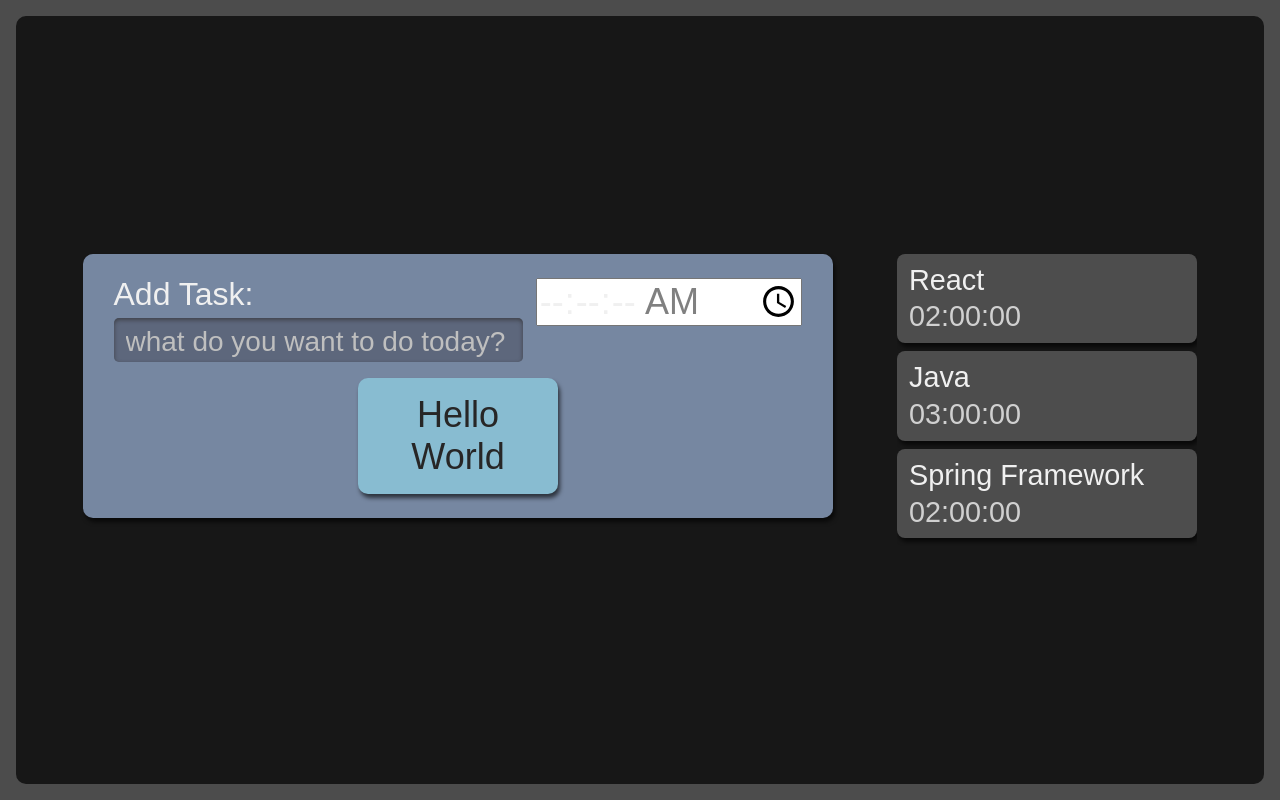
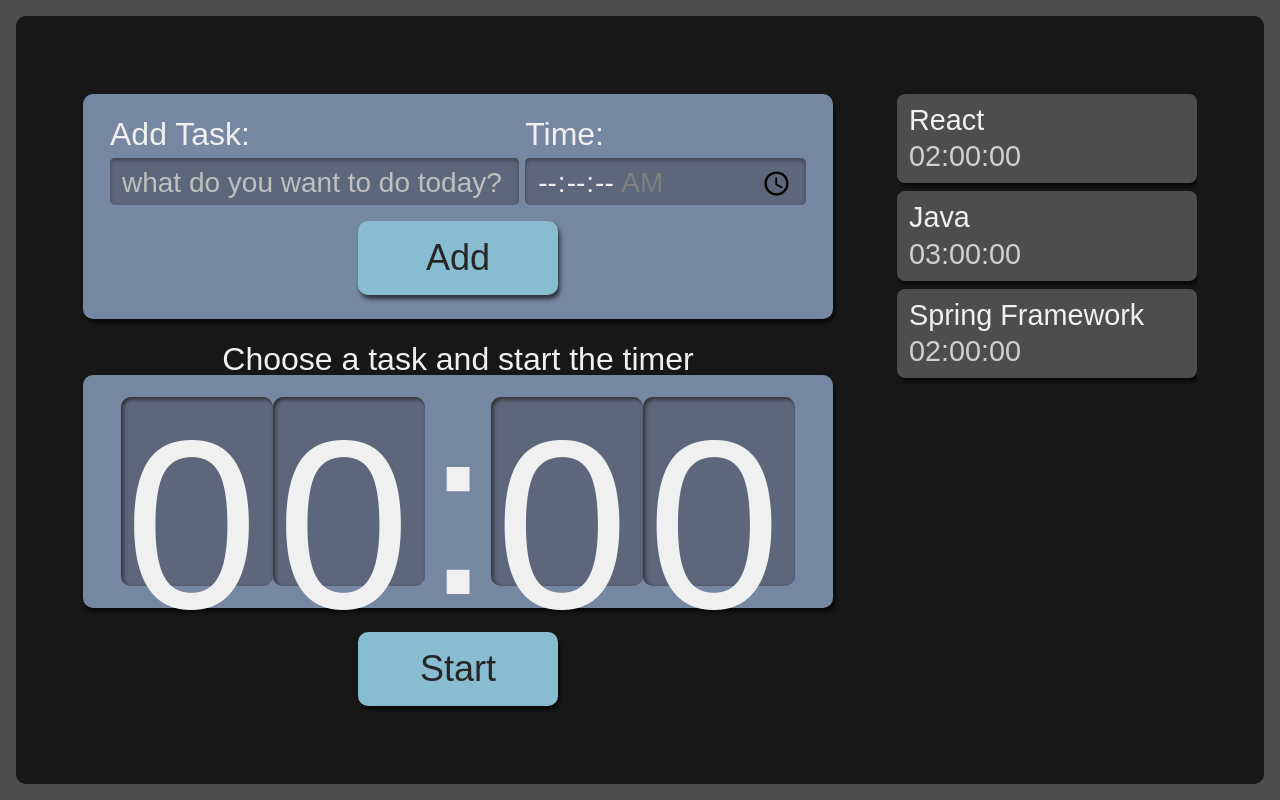
Before and after one commit to igor32648/reacttaskmanager, a React (Create React App) app: page / in a window 1280 px wide. Built offline with nearby package versions, Linux system fonts and the light colour scheme.

Commit message:
First Props

```diff
--- a/src/components/Button/Button.tsx
+++ b/src/components/Button/Button.tsx
@@ -1,10 +1,6 @@
 import React from "react";
-import style from './Button.module.scss'
+import style from "./Button.module.scss";
 
-class Button extends React.Component {
-  render() {
-    return <button className={style.button}>Hello World</button>;
-  }
+export function Button({children}:{children: string}) {
+  return <button className={style.button}>{children}</button>;
 }
-
-export default Button;
--- a/src/components/Form/Form.tsx
+++ b/src/components/Form/Form.tsx
@@ -1,6 +1,6 @@
 import React from "react";
-import Button from "../Button/Button";
-import style from './Form.module.scss'
+import { Button } from "../Button/Button";
+import style from "./Form.module.scss";
 
 class Form extends React.Component {
   render() {
@@ -16,8 +16,8 @@
             required
           />
         </div>
-        <div>
-          <label htmlFor="time"></label>
+        <div className={style.inputContainer}>
+          <label htmlFor="time">Time:</label>
           <input
             type="time"
             step="1"
@@ -28,7 +28,7 @@
             required
           />
         </div>
-        <Button />
+        <Button>Add</Button>
       </form>
     );
   }
--- /dev/null
+++ b/src/components/List/Item/Item.tsx
@@ -0,0 +1,10 @@
+import style from '../List.module.scss'
+
+export function Item({ task, time }: { task: string; time: string }) {
+  return (
+    <li className={style.item}>
+      <h3>{task}</h3>
+      <span>{time}</span>
+    </li>
+  );
+}
--- a/src/components/List/List.tsx
+++ b/src/components/List/List.tsx
@@ -1,4 +1,5 @@
-import style from './List.module.scss'
+import { Item } from "./Item/Item";
+import style from "./List.module.scss";
 
 
 export function List() {
@@ -18,12 +19,11 @@
   ];
   return (
     <aside className={style.tasksList}>
-      <ul >
-        {tasks.map((task, index) => (
-            <li key={index} className={style.item}>
-                <h3>{task.task}</h3>
-                <span>{task.time}</span>
-            </li>
+      <ul>
+        {tasks.map((item, index) => (
+          <Item
+          key={index}
+          {...item} />
         ))}
       </ul>
     </aside>
--- /dev/null
+++ b/src/components/Timer/Counter/Counter.module.scss
@@ -0,0 +1,21 @@
+.counterNumber {
+    background-color: #5D677C;
+    box-shadow: 2px 2px 4px #2B2B2B inset;
+    height: 3.6rem;
+    width: 3rem;
+    padding: 8px 4px;
+    border-radius: 10px;
+
+    @media screen and (min-width:1280px) {
+      height: 10.8rem;
+      width: 9rem;
+    }
+  }
+
+  .counterDivision {
+    height: 4.2rem;
+
+    @media screen and (min-width:1280px) {
+      height: 12.6rem;
+    }
+  }
--- /dev/null
+++ b/src/components/Timer/Counter/Counter.tsx
@@ -0,0 +1,13 @@
+import style from "./Counter.module.scss"
+
+export default function Counter() {
+  return (
+    <>
+      <span className={style.counterNumber}>0</span>
+      <span className={style.counterNumber}>0</span>
+      <span className={style.counterDivision}>:</span>
+      <span className={style.counterNumber}>0</span>
+      <span className={style.counterNumber}>0</span>
+    </>
+  );
+}
--- /dev/null
+++ b/src/components/Timer/Timer.module.scss
@@ -0,0 +1,59 @@
+.timer {
+    display: flex;
+    flex-direction: column;
+    align-items: center;
+    grid-area: cronometro;
+
+    .counterWrapper {
+      align-items: center;
+      background-color: #7687A1;
+      border-radius: 10px;
+      box-shadow: 2px 4px 4px #0000009F;
+      box-sizing: border-box;
+      display: flex;
+      font-size: 5rem;
+      justify-content: center;
+      margin-bottom: 24px;
+      padding: 16px 12px;
+      width: 100%;
+    }
+
+    .title {
+      font-size: 2rem;
+    }
+
+    button {
+      background-color: #88bcd1;
+      border-radius: 10px;
+      box-shadow: 2px 4px 4px #0000009F;
+      color: #272626;
+      cursor: pointer;
+      font-size: 1.25rem;
+      padding: 16px;
+      width: 150px;
+
+      &:active {
+        background-color: #7CA6B7;
+        box-shadow: 2px 2px 4px #0000009F inset;
+        cursor: auto;
+      }
+    }
+
+    @media screen and (min-width:1280px) {
+
+      .counterWrapper{
+        font-size: 15rem;
+      }
+
+      p {
+        font-size: 2rem;
+      }
+
+      button {
+        grid-column-start: span 2;
+        justify-self: center;
+        width: 200px;
+        font-size: 2.25rem;
+      }
+    }
+  }
--- /dev/null
+++ b/src/components/Timer/Timer.tsx
@@ -0,0 +1,17 @@
+import { Button } from "../Button/Button";
+import Counter from "./Counter/Counter";
+import style from "./Timer.module.scss"
+
+export default function Timer() {
+  return (
+    <div className={style.timer}>
+      <div className={style.title}>
+        <p>Choose a task and start the timer</p>
+      </div>
+      <div className={style.counterWrapper}>
+        <Counter />
+      </div>
+      <Button>Start</Button>
+    </div>
+  );
+}
--- a/src/index.tsx
+++ b/src/index.tsx
@@ -1,7 +1,7 @@
 import React from "react";
 import ReactDOM from "react-dom/client";
 import "./index.css";
-import App from "./components/pages/App";
+import App from "./pages/App";
 
 const root = ReactDOM.createRoot(
   document.getElementById("root") as HTMLElement
--- a/src/components/pages/App.tsx
+++ b/src/pages/App.tsx
@@ -1,6 +1,7 @@
 import React from "react";
-import Form from "../Form/Form";
-import { List } from "../List/List";
+import Form from "../components/Form/Form";
+import { List } from "../components/List/List";
+import Timer from "../components/Timer/Timer";
 import style from './App.module.scss'
 
 function App() {
@@ -8,6 +9,7 @@
     <div className={style.AppStyle}>
       <Form />
       <List />
+      <Timer />
     </div>
   );
 }
```
Also changed, not shown: src/pages/App.module.scss (renamed from src/components/pages/App.module.scss).
